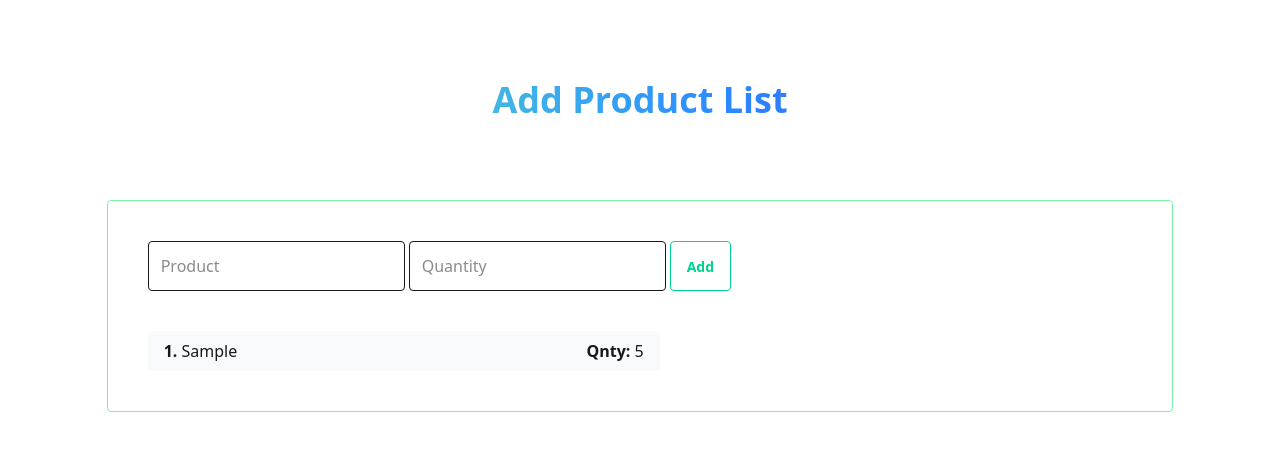
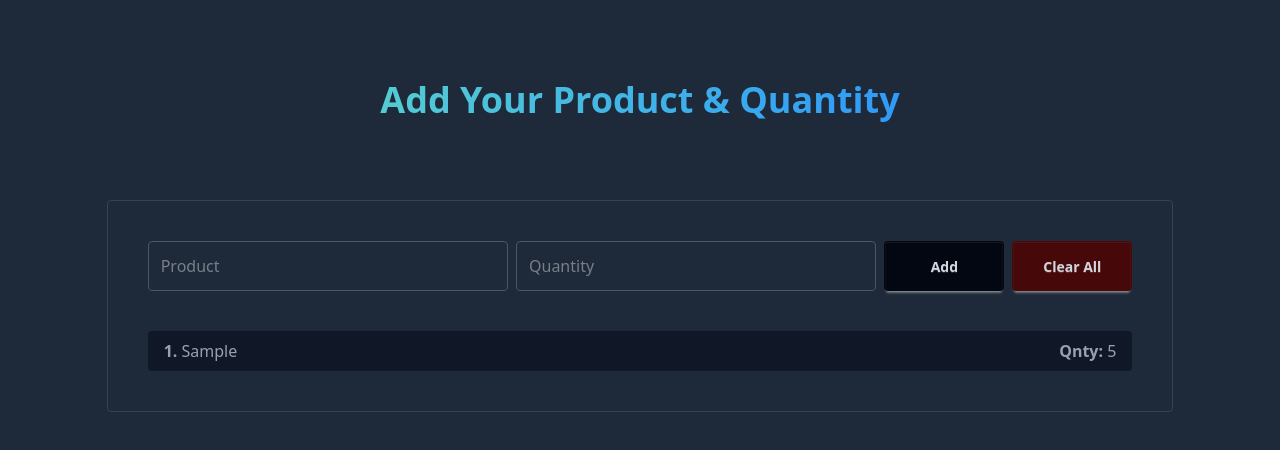
Before and after one commit to aashikur/Js-DOM, a plain HTML site: page LocalStorage/addToCard.html in a window 1280 px wide. Both pictures are taken after typing "Sample", "5" into the empty fields and a click on the button "Add". Drawn offline with nearby package versions, Linux system fonts and the light colour scheme.

Commit message:
clear btn and style

```diff
--- a/LocalStorage/addToCard.html
+++ b/LocalStorage/addToCard.html
@@ -7,45 +7,58 @@
     <script src="https://cdn.jsdelivr.net/npm/@tailwindcss/browser@4"></script>
      <title>LocalStorage</title>
 </head>
-<body>
-    <h1 class="text-center text-4xl lg:text:6xl font-bold py-20
+<body style="height: 100vh;" class="bg-gray-800">
+    <h1 class="w-11/12 mx-auto text-center text-4xl lg:text:6xl font-bold py-20
                bg-linear-to-r from-green-300 via-blue-500 to-purple-600
                bg-clip-text text-transparent
                text-animation
-    ">Add Product List</h1>
+    ">Add Your Product & Quantity</h1>
     <style>
         .text-animation{
             animation: show_off 10s  infinite ease ;
-        }
+            background-size: 200%;
+            background-position-y: 50%;
+
+         }
         @keyframes show_off{
             0%{
-                background-position:50px 0;
+                background-position:0% 50%;
+                background-size: 200%;
+
             }
             50%{
-                background-position:1000px 0;
+                background-position:100% 00%;
+                background-size: 200%;
+
             }
 
             100%{
-                background-position: 50px 0;
+                background-position: 0% 50%;
+                background-size: 200%;
+
             }
 
 
         }
     </style>
 
-    <div class="min-w-50 w-10/12 mx-auto border border-green-300 p-10 rounded">
-        <div class="flex space-x-1">
-            <input id="name" class="rounded p-3" type="text" placeholder="Product">
+    <div class="min-w-50 w-10/12 mx-auto border border-gray-700 p-10 rounded">
+        <div class="flex flex-col lg:flex-row gap-2 text-gray-300">
+            <input autocomplete="off" id="name" class="flex-1 rounded p-3 border-gray-600" type="text" placeholder="Product">
 
-            <input id="quantity" class="rounded p-3" type="number" placeholder="Quantity">
+            <input autocomplete="off"  id="quantity" class="flex-1 rounded p-3 border-gray-600" type="number" placeholder="Quantity">
 
-            <button id="addTask" class="rounded btn btn-outline btn-success py-6" >
+            <button id="addTask" class=" w-30 rounded btn hover:text-gray-200  text-gray-300 bg-gray-950 border-transparent lg:py-6" >
                 Add
             </button>
+            <button id="ClearTask" onclick="clearTask()" class="w-30 rounded btn hover:text-gray-200  text-gray-300 bg-red-950 border-transparent  lg:py-6" >
+                Clear All
+            </button>
+
         </div>
 
         <div class="pt-10">
-            <ol type="1" id="TaskDisplay">
+            <ol type="1" id="TaskDisplay" class="text-bg-300">
                 <li class="max-w-lg bg-gray-50 py-2 px-4 rounded flex justify-between">
                     <div>
                         <span class="font-bold">1. </span>
@@ -55,8 +68,8 @@
                 </li>
                 <li class="max-w-lg bg-gray-0 py-2 px-4 rounded flex justify-between">
                     <div>
-                        <span class="font-bold">1. </span>
-                        <span>Asus</span>
+                        <span class="font-bold">2. </span>
+                        <span>Mafus</span>
                     </div>
                     <span><span class="font-bold">Qnty: </span> 7</span>
                 </li>
@@ -108,7 +121,7 @@
 
                 const li = document.createElement('li');
                 li.innerHTML = `
-                <li class="max-w-lg ${cnt%2? 'bg-gray-50': ''} py-2 px-4 rounded flex justify-between">
+                <li class="${cnt%2? 'bg-gray-900': 'bg-gray-700'} text-gray-400 py-2 px-4 rounded flex justify-between">
                     <div>
                         <span class="font-bold">${cnt}. </span>
                         <span>${item}</span>
@@ -125,6 +138,12 @@
 
         d.innerHTML = '';
         addToList(JSON.parse(localStorage.getItem('cart')));
+
+        // Clear Task
+        const clearTask = ()=>{
+            localStorage.removeItem('cart');
+            d.innerHTML = '';
+        }
 </script>
 
 
```
